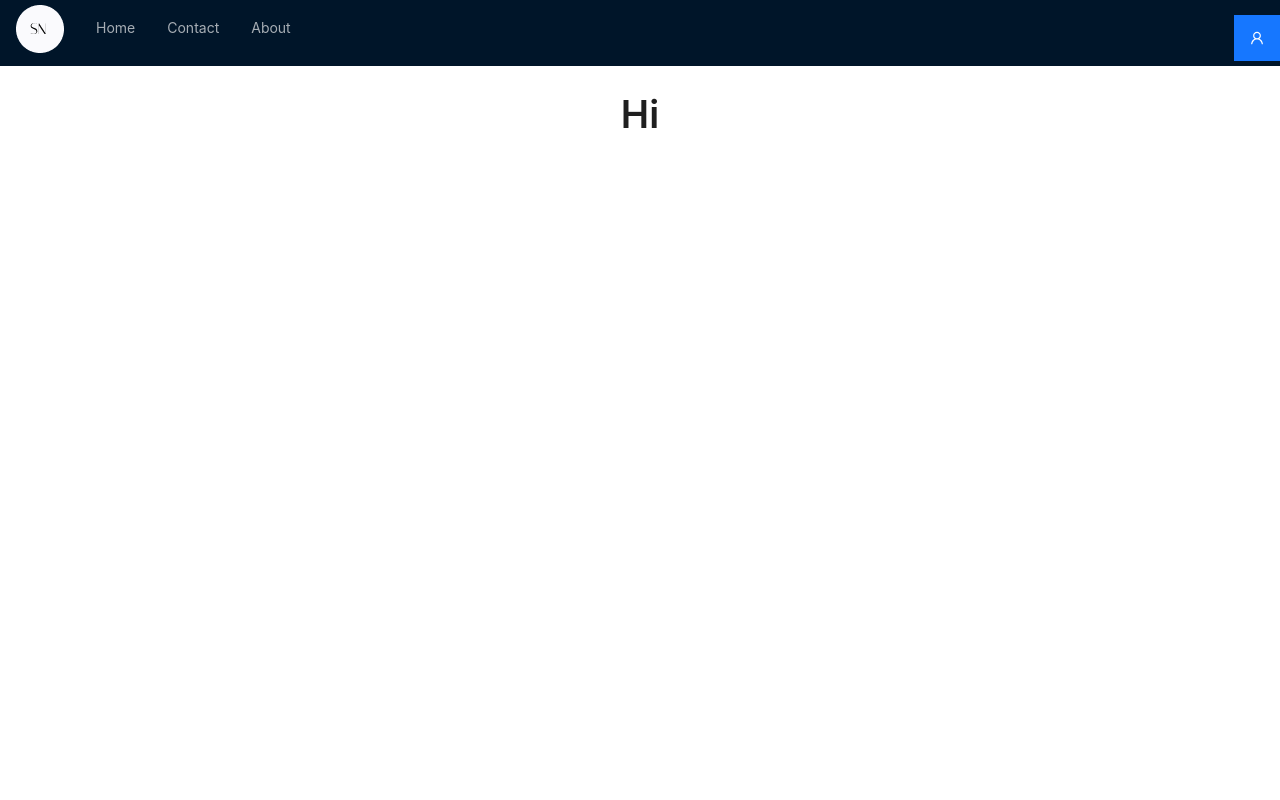
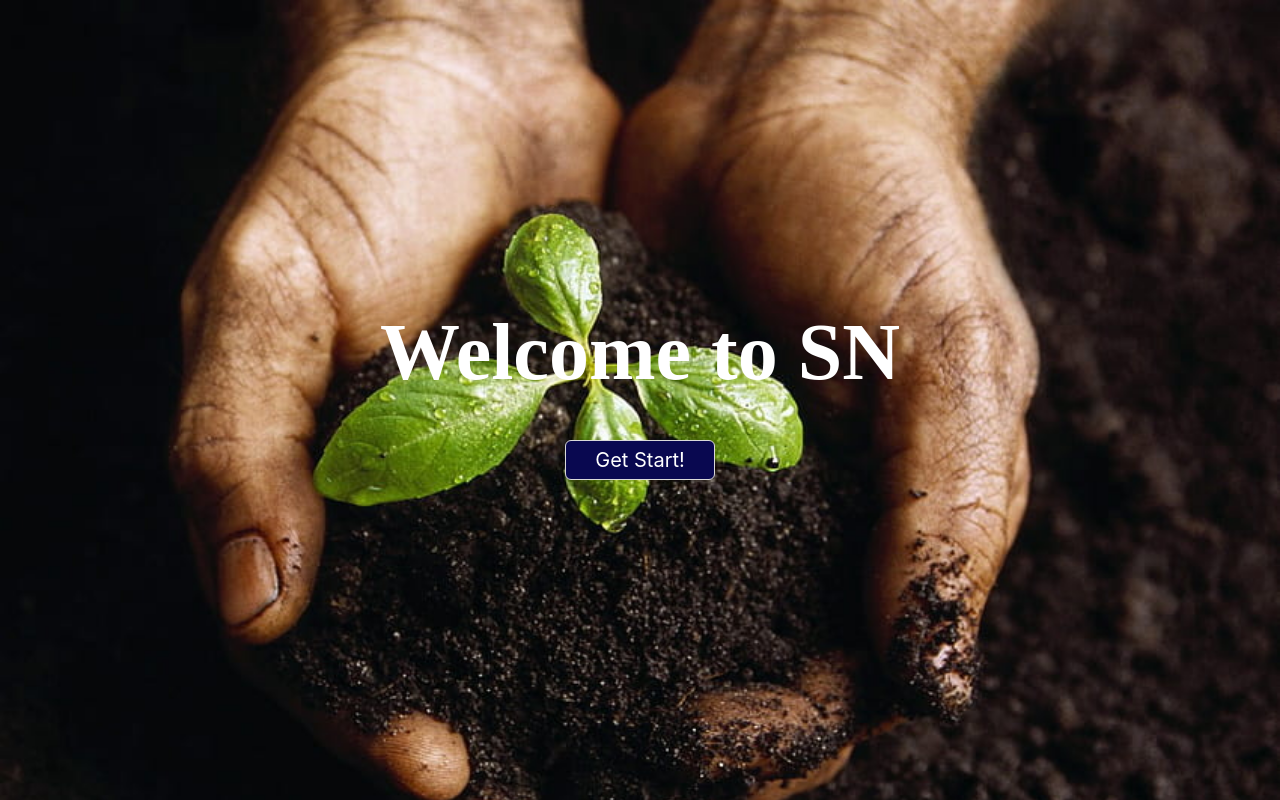
Before and after one commit to NishedhaM/Test-Proj-React-ts-Spring-boot, a React (Create React App) app in the folder frontend/tp-front/: page / in a window 1280 px wide. Built offline with nearby package versions, Linux system fonts and the light colour scheme.

Commit message:
linking the pages1

```diff
--- a/frontend/tp-front/src/App.tsx
+++ b/frontend/tp-front/src/App.tsx
@@ -9,8 +9,8 @@ function App() {
   return (
     <div className="App">
         <Routes>
-          <Route path='/' element={<Home/>} />
-          <Route path='/welcome' element={<Welcome/>} />
+          <Route path='/home' element={<Home/>} />
+          <Route path='/' element={<Welcome/>} />
           <Route path='/login' element={<LoginMe/>} />
           <Route path='/register' element={<RegisterMe/>} />
         </Routes>
--- a/frontend/tp-front/src/Pages/Login.tsx
+++ b/frontend/tp-front/src/Pages/Login.tsx
@@ -20,7 +20,7 @@ const LoginMe: React.FC = () => {
         .then(response => {
             console.log(response);
             navigate({
-                pathname:"/",
+                pathname:"/home",
                 search:createSearchParams({
                     username: values.email
                 }).toString()
@@ -97,7 +97,7 @@ const LoginMe: React.FC = () => {
             </Content>
             <Space direction='vertical'>
                 <Text>Don't you have an account?
-                    <Link href="https://ant.design" target="_blank">SignUp</Link>
+                    <Link href="" target="_blank">SignUp</Link>
                 </Text>
             </Space>
             <Space direction='vertical'>
--- a/frontend/tp-front/src/Pages/Welcome.tsx
+++ b/frontend/tp-front/src/Pages/Welcome.tsx
@@ -2,10 +2,18 @@ import { Layout, Typography } from 'antd';
 import { Button } from 'antd';
 import { Content } from 'antd/es/layout/layout';
 import background from '../Assets/welcome.jpg';
+import { useNavigate} from 'react-router-dom';
 
 const { Title } = Typography;
 
 const Welcome = () => {
+
+    const navigate = useNavigate();
+
+    const getStart = () => {
+       navigate('/login');
+      };
+
     return (
         <Layout style={{
             backgroundImage: `url(${background})`,
@@ -25,6 +33,7 @@ const Welcome = () => {
                     Welcome to SN
                 </Title>
                 <Button
+                    onClick={getStart}
                     style={{
                         backgroundColor: '#090850',
                         color: 'white',
```
